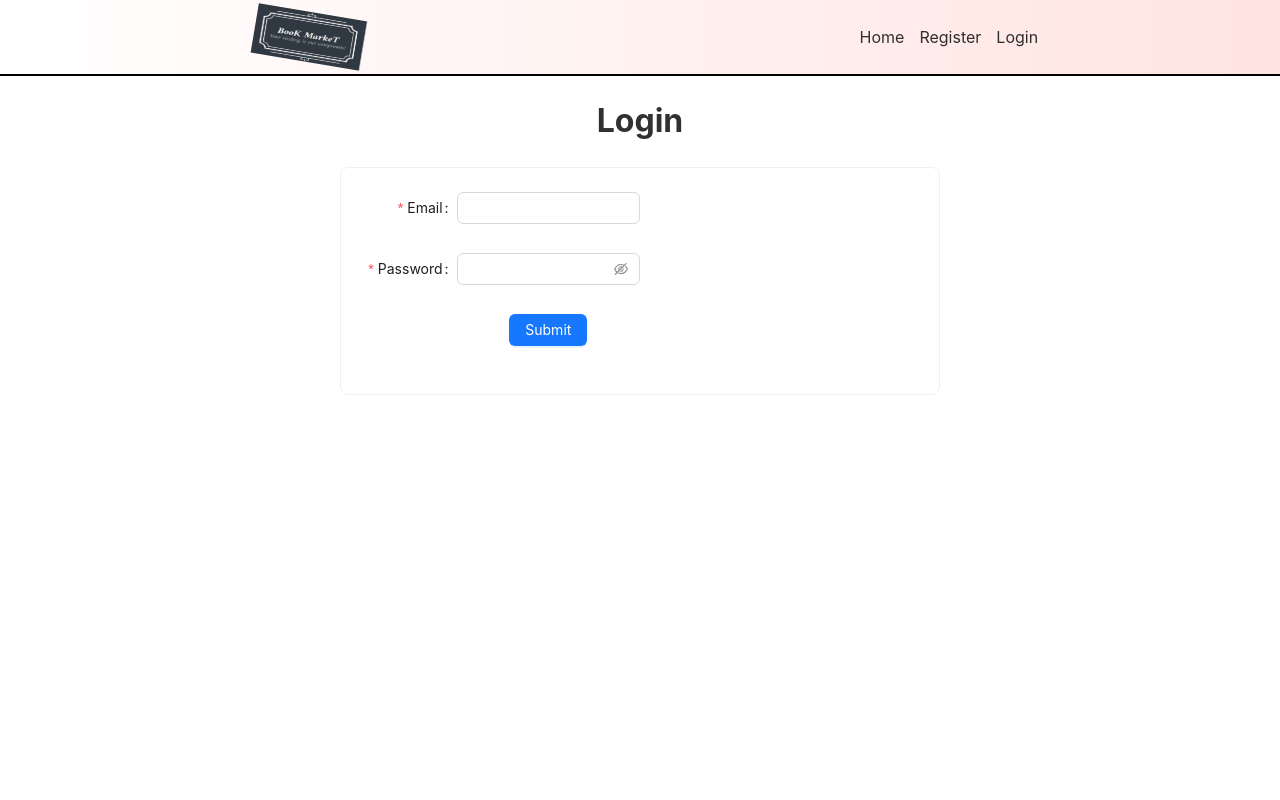
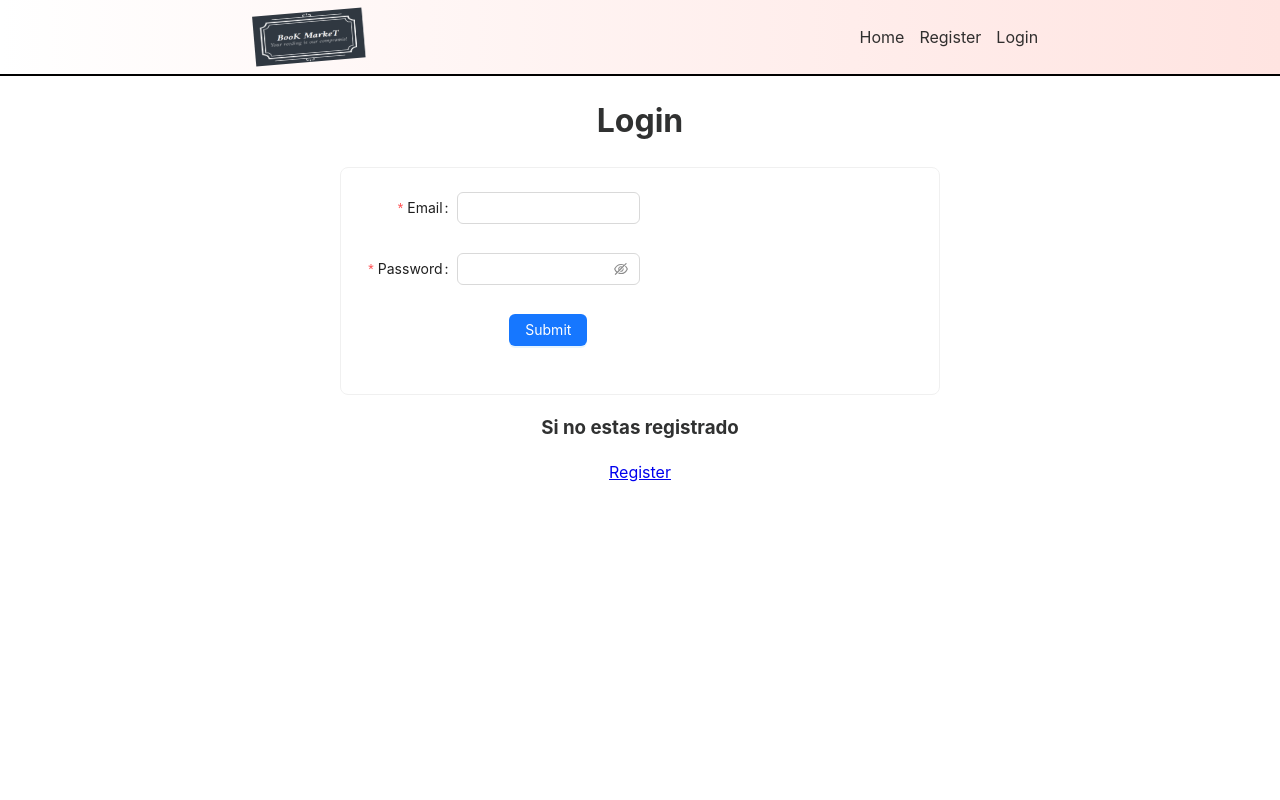
Before and after one commit to VolodymyrKolomiets/ProjectReactEcomerce, a React (Vite) app: page /login in a window 1280 px wide. Shown: the top 800 px of the page. Built offline with nearby package versions, Linux system fonts and the light colour scheme.

Commit message:
some stylee added

```diff
--- a/src/components/Header/Header.scss
+++ b/src/components/Header/Header.scss
@@ -36,14 +36,14 @@ header {
 
 .img-logo {
   margin: 12px;
-  animation: rotate 2s infinite alternate;
+  animation: rotate 3s infinite alternate;
 }
 
 @keyframes rotate {
   0% {
-    transform: rotate(-10deg);
+    transform: rotate(-7deg);
   }
   100% {
-    transform: rotate(10deg);
+    transform: rotate(7deg);
   }
 }
--- a/src/components/Home/Home.scss
+++ b/src/components/Home/Home.scss
@@ -33,7 +33,7 @@ section {
   justify-content: space-between;
   align-items: center;
   margin-top: 50px;
-  transition: 2s;
+  transition: 3s;
 
 }
 section:hover {
@@ -59,7 +59,7 @@ section p {
   section {
     flex-direction: column;
     align-items: center;
-    transition: 2s;
+    transition: 3s;
 
   }
 
@@ -82,12 +82,12 @@ section p {
     background-color: antiquewhite;
 } */
 .second-section {
-  background-color: rgba(255, 228, 225, 0.31);
+  background-color: rgba(255, 228, 225, 0.501);
 }
 
 .second-section:hover {
   transform:scale (1.2);
-  background-color: antiquewhite;
+  background-color: rgba(250, 235, 215, 0.504);
 }
 
 /* .theerd-section{
@@ -95,10 +95,10 @@ section p {
 } */
 
 .fourth-section {
-  margin-bottom: 20px;
-  background-color: rgba(250, 235, 215, 0.31);
+  margin-bottom: 32px;
+  background-color: rgba(250, 235, 215, 0.501);
 }
 
 .fourth-section:hover {
-  background-color: mistyrose;
+  background-color: rgba(255, 228, 225, 0.504);
 }
--- a/src/components/Login/Login.jsx
+++ b/src/components/Login/Login.jsx
@@ -1,7 +1,7 @@
 import React, { useContext, useEffect } from 'react'
 import { Button, Card, Form, Input, notification } from 'antd';
 import { UserContext } from '../../context/UserContext/UserState';
-import { useNavigate } from "react-router-dom";
+import { Link, useNavigate } from "react-router-dom";
 import './Login.scss'
 
 
@@ -91,6 +91,10 @@ const Login = () => {
                         </Form.Item>
                     </Form>
                 </Card>
+                <div>
+                    <h3>Si no estas registrado</h3>
+                    <Link to="/register">Register</Link>
+                </div>
             </div>
         </div>
     )
--- a/src/components/Profile/Profile.jsx
+++ b/src/components/Profile/Profile.jsx
@@ -42,7 +42,6 @@ const Profile = () => {
           </Collapse>
         )
       })}
-
     </div>
   </div>;
 };
--- a/src/components/Register/Register.scss
+++ b/src/components/Register/Register.scss
@@ -14,7 +14,7 @@
     flex-direction: column;
     align-items: center;
     width: 50%;
-    background: linear-gradient(pink, 10%, mistyrose);;
+    background: linear-gradient(mistyrose, 10%, rgba(192, 246, 255, 0.319));;
     border-radius: 10px;
     box-shadow: 13px 10px 5px 0px rgba(89, 153, 199, 0.948);
   }
```
